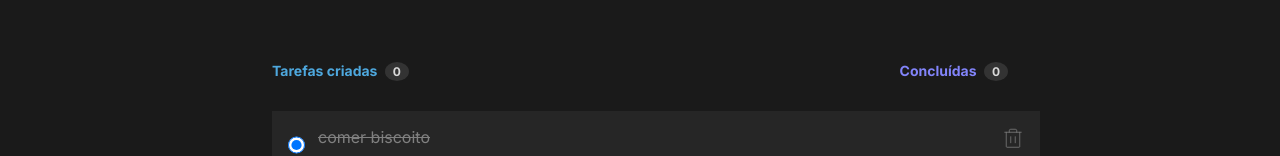
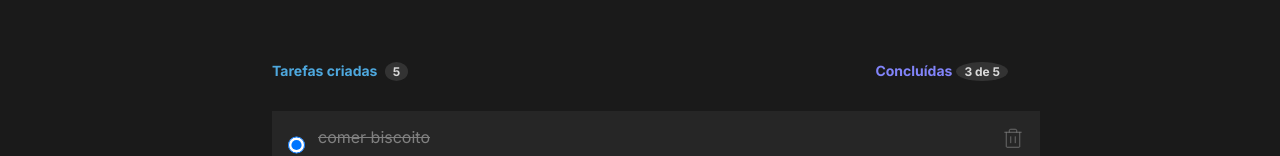
Before and after one commit to MartinGBB/todo-ignite, a React (Vite) app: page / in a window 1280 px wide. Shown: the part 229-385 px from the top of the page. Built offline with nearby package versions, Linux system fonts and the light colour scheme.

Commit message:
feat: adiciona contadores de tarefas concluidas e total de tarefas

```diff
--- a/src/components/ToDo.tsx
+++ b/src/components/ToDo.tsx
@@ -43,6 +43,9 @@ function deleteTask(taskDelete: string) {
   setTasks(newTasks)
 }
 
+const taskCompleteQuantity = tasks.filter((task) => task.isComplete).length;
+const taskQuantity = tasks.length;
+
   return (
     <div className={styles.toDo}>
       <header>
@@ -64,12 +67,16 @@ function deleteTask(taskDelete: string) {
 
       <div className={styles.contentTasks}>
         <div className={styles.countTask}>
-          <p>Tarefas criadas <span>0</span></p>
-          <p>Concluídas <span>0</span></p>
+          <p>Tarefas criadas <span>{tasks.length}</span></p>
+          <p>Concluídas
+            <span>
+              {`${taskCompleteQuantity} de ${taskQuantity}`}
+            </span>
+          </p>
         </div>
 
       {
-        tasks.length < 1
+        !tasks.length
         ? (
           <div className={styles.tasks}>
             <img src={clipboard} alt="clipboard" />
@@ -81,9 +88,9 @@ function deleteTask(taskDelete: string) {
           tasks.map((task) => {
             return (
               <Task
-                key={ task.id }
+                key={task.id}
                 content={task}
-                onDelete ={deleteTask}
+                onDelete={deleteTask}
               />
             );
           })
```
